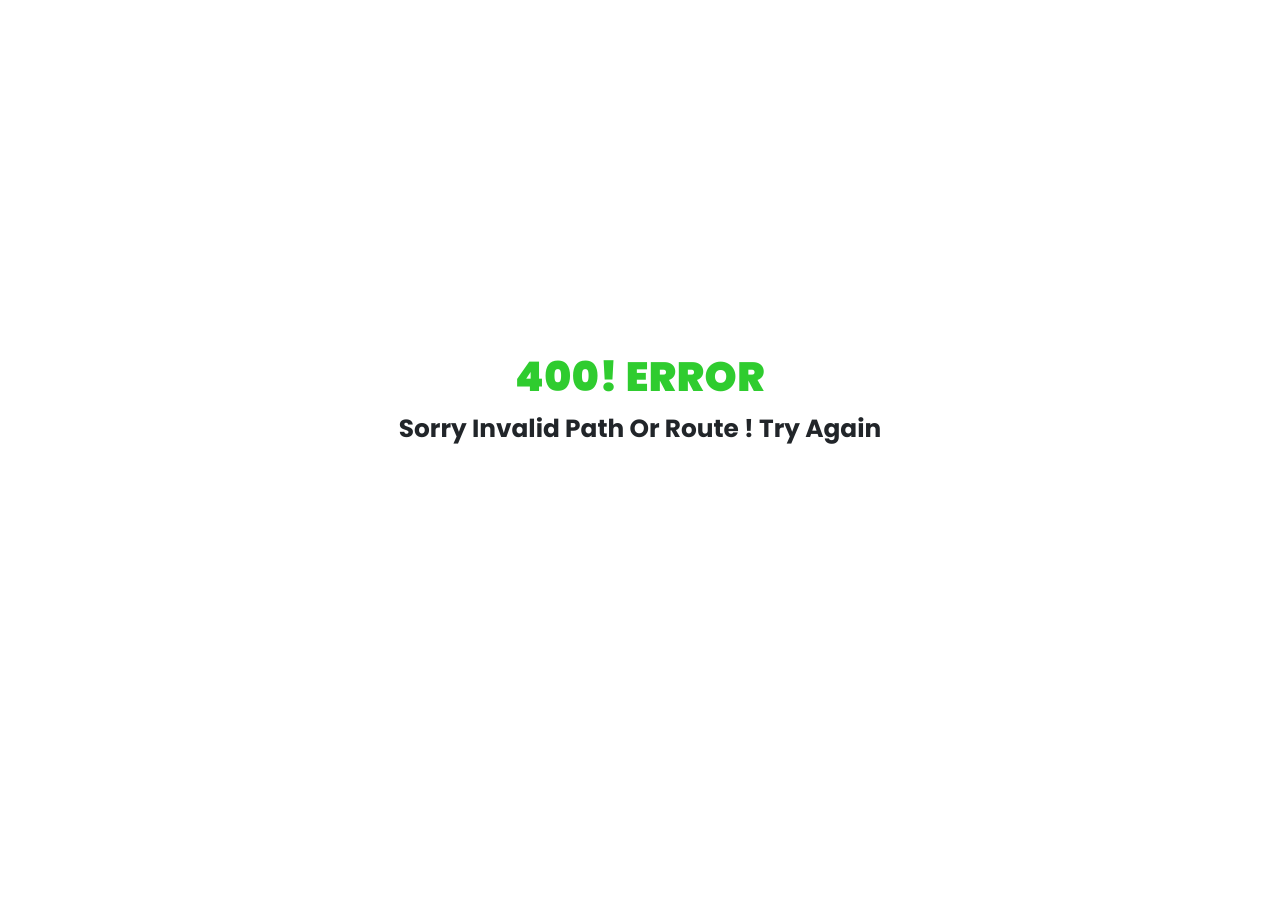
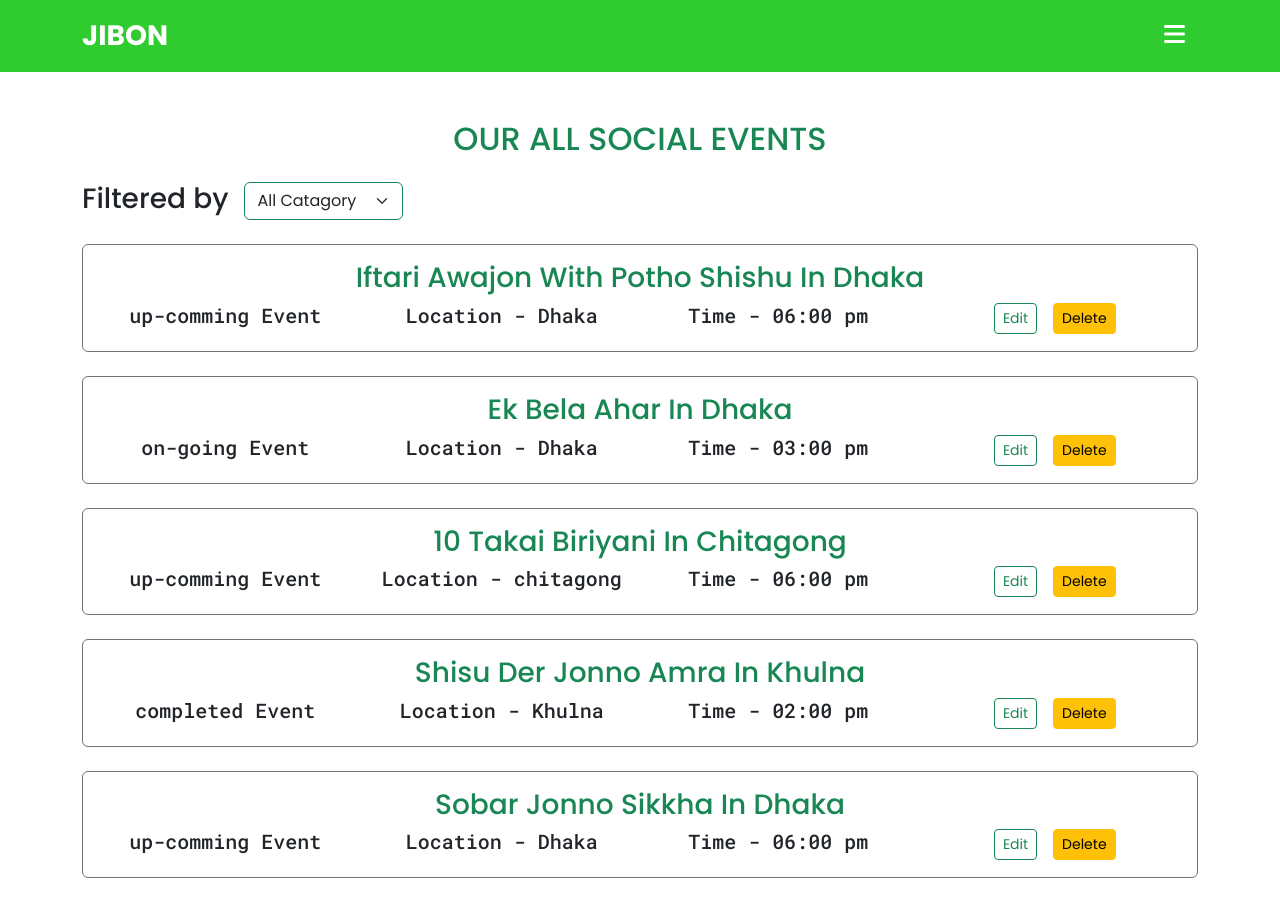
Before and after one commit to alminAl/jibon, a React (Create React App) app: page /dashboard/our-events in a window 1280 px wide. Shown: the top 916 px of the page. Before the commit the page ends 800 px from the top, so only its background shows below. Built offline with nearby package versions, Linux system fonts and the light colour scheme.

Commit message:
our events complete

```diff
--- a/src/App.js
+++ b/src/App.js
@@ -1,8 +1,8 @@
 import { Routes, Route, useLocation } from "react-router-dom";
 import Dashboard from "./Components/Dashboard/Dashboard.jsx";
 import AddEvent from "./Components/DashboardComponent/AddEvent.jsx";
-import OngoingEvents from "./Components/DashboardComponent/OngoingEvents.jsx";
-import PreviousEvents from "./Components/DashboardComponent/PreviousEvents.jsx";
+import EditProfile from "./Components/DashboardComponent/EditProfile.jsx";
+import OurEvents from "./Components/DashboardComponent/OurEvents.jsx";
 import Profile from "./Components/DashboardComponent/Profile.jsx";
 import Error from "./Components/Error/Error.jsx";
 import Home from "./Components/HomeComponent/Home.jsx";
@@ -24,9 +24,9 @@ function App() {
         <Route path="dashboard" element={<Dashboard />}>
           {/* dashboard routes */}
           <Route path="profile" element={<Profile />}></Route>
+          <Route path="profile/edit" element={<EditProfile />}></Route>
           <Route path="add-event" element={<AddEvent />}></Route>
-          <Route path="ongoing-events" element={<OngoingEvents />}></Route>
-          <Route path="previous-events" element={<PreviousEvents />}></Route>
+          <Route path="our-events" element={<OurEvents />}></Route>
         </Route>
       </Routes>
 
--- a/src/Components/Dashboard/Sidebar.jsx
+++ b/src/Components/Dashboard/Sidebar.jsx
@@ -41,13 +41,8 @@ const Sidebar = () => {
               </Link>
             </li>
             <li className="nav-item">
-              <Link to="ongoing-events" className="nav-link">
-                Ongoing Events
-              </Link>
-            </li>
-            <li className="nav-item">
-              <Link to="previous-events" className="nav-link">
-                Previous Events
+              <Link to="our-events" className="nav-link">
+                Our Events
               </Link>
             </li>
           </ul>
--- /dev/null
+++ b/src/Components/DashboardComponent/EditProfile.jsx
@@ -0,0 +1,89 @@
+import React from "react";
+
+const EditProfile = () => {
+  return (
+    <div className="py-5">
+      <h2 className="text-center text-success mb-5">Editing mode enabled</h2>
+      <form action="">
+        <div className="row">
+          <div className="col-md-6">
+            <div class="mb-3">
+              <label for="exampleFormControlInput1" class="form-label">
+                Name
+              </label>
+              <input
+                type="text"
+                class="form-control"
+                id="exampleFormControlInput1"
+                placeholder="Abu Bakar"
+              />
+            </div>
+            <div class="mb-3">
+              <label for="exampleFormControlInput1" class="form-label">
+                Present address
+              </label>
+              <input
+                type="text"
+                class="form-control"
+                id="exampleFormControlInput1"
+                placeholder="Dhaka, Bangladesh"
+              />
+            </div>
+            <div class="mb-3">
+              <label for="exampleFormControlInput1" class="form-label">
+                Permanent address
+              </label>
+              <input
+                type="email"
+                class="form-control"
+                id="exampleFormControlInput1"
+                placeholder="Gulisthan, Dhaka"
+              />
+            </div>
+          </div>
+          <div className="col-md-6">
+            <div class="mb-3">
+              <label for="exampleFormControlInput1" class="form-label">
+                Email address
+              </label>
+              <input
+                disabled
+                type="email"
+                class="form-control"
+                id="exampleFormControlInput1"
+                placeholder="name@example.com"
+              />
+            </div>
+            <div class="mb-3">
+              <label for="exampleFormControlInput1" class="form-label">
+                Contact Number
+              </label>
+              <input
+                type="number"
+                class="form-control"
+                id="exampleFormControlInput1"
+                placeholder="+880 1*********"
+              />
+            </div>
+            <div class="mb-3">
+              <label for="exampleFormControlInput1" class="form-label">
+                Last Education Qualification
+              </label>
+              <input
+                type="text"
+                class="form-control"
+                id="exampleFormControlInput1"
+                placeholder="SSC / HSC / Honers"
+              />
+            </div>
+          </div>
+          <div className="text-center my-5">
+            <button className="btn btn-success">Submit</button>
+          </div>
+        </div>
+      </form>
+    </div>
+  );
+};
+
+export default EditProfile;
--- a/src/Components/DashboardComponent/OngoingEvents.jsx
+++ /dev/null
@@ -1,11 +0,0 @@
-import React from "react";
-
-const OngoingEvents = () => {
-  return (
-    <div>
-      <h1>THis is Ongoing events components</h1>
-    </div>
-  );
-};
-
-export default OngoingEvents;
--- /dev/null
+++ b/src/Components/DashboardComponent/OurEvents.jsx
@@ -0,0 +1,40 @@
+import React from "react";
+import eventData from "../../testData/eventData";
+import OurEventsList from "./OurEventsList";
+
+const OurEvents = () => {
+  return (
+    <div className="py-5">
+      <div>
+        <h2 className="text-center text-success mb-4 text-uppercase">
+          Our all social events
+        </h2>
+        <div className="d-flex mb-2">
+          <div>
+            <h3>Filtered by </h3>
+          </div>
+          <div className="ms-3">
+            <select
+              class="form-select form-select-md mb-3 border border-success"
+              aria-label=".form-select-lg example"
+            >
+              <option selected value="All-catagory">
+                All Catagory
+              </option>
+              <option value="On-going">On-going</option>
+              <option value="Up-comming">Up-comming</option>
+              <option value="Previous">Previous</option>
+            </select>
+          </div>
+        </div>
+      </div>
+      <div>
+        {eventData.map((event) => (
+          <OurEventsList event={event} key={event.id} />
+        ))}
+      </div>
+    </div>
+  );
+};
+
+export default OurEvents;
--- /dev/null
+++ b/src/Components/DashboardComponent/OurEventsList.jsx
@@ -0,0 +1,27 @@
+import React from "react";
+
+const OurEventsList = ({ event }) => {
+  console.log(event);
+  return (
+    <div className="border border-secondary mb-4 p-3 rounded">
+      <div className="text-center text-success text-capitalize">
+        <h3>{event.event_name}</h3>
+      </div>
+      <div className="row text-center row-cols-1 row-cols-md-2 row-cols-lg-4">
+        <h5>{event.status} Event</h5>
+        <h5>Location - {event.location}</h5>
+        <h5>Time - {event.time}</h5>
+        <div>
+          <span>
+            <button className="btn btn-sm btn-outline-success">Edit</button>
+          </span>
+          <span className="ms-3">
+            <button className="btn btn-sm btn-warning">Delete</button>
+          </span>
+        </div>
+      </div>
+    </div>
+  );
+};
+
+export default OurEventsList;
--- a/src/Components/DashboardComponent/PreviousEvents.jsx
+++ /dev/null
@@ -1,11 +0,0 @@
-import React from "react";
-
-const PreviousEvents = () => {
-  return (
-    <div>
-      <h1>This is Previous Events components</h1>
-    </div>
-  );
-};
-
-export default PreviousEvents;
--- a/src/Components/DashboardComponent/Profile.jsx
+++ b/src/Components/DashboardComponent/Profile.jsx
@@ -1,4 +1,5 @@
 import React from "react";
+import { Link } from "react-router-dom";
 import "../DashboardComponent/profile.css";
 
 const Profile = () => {
@@ -51,9 +52,11 @@ const Profile = () => {
             </table>
           </div>
           <div className="text-center my-5">
-            <button className="btn mt-5 btn-outline-success">
-              Edit Profile
-            </button>
+            <Link to="edit">
+              <button className="btn mt-5 btn-outline-success">
+                Edit Profile
+              </button>
+            </Link>
           </div>
         </div>
       </div>
--- /dev/null
+++ b/src/testData/eventData.js
@@ -0,0 +1,39 @@
+const eventData = [
+  {
+    id: 1,
+    event_name: "Iftari awajon with potho shishu in Dhaka",
+    status: "up-comming",
+    location: "Dhaka",
+    time: "06:00 pm",
+  },
+  {
+    id: 2,
+    event_name: "Ek bela ahar in Dhaka",
+    status: "on-going",
+    location: "Dhaka",
+    time: "03:00 pm",
+  },
+  {
+    id: 3,
+    event_name: "10 Takai biriyani in chitagong",
+    status: "up-comming",
+    location: "chitagong",
+    time: "06:00 pm",
+  },
+  {
+    id: 4,
+    event_name: "Shisu der jonno amra in Khulna",
+    status: "completed",
+    location: "Khulna",
+    time: "02:00 pm",
+  },
+  {
+    id: 5,
+    event_name: "Sobar jonno sikkha in dhaka",
+    status: "up-comming",
+    location: "Dhaka",
+    time: "06:00 pm",
+  },
+];
+
+export default eventData;
```
